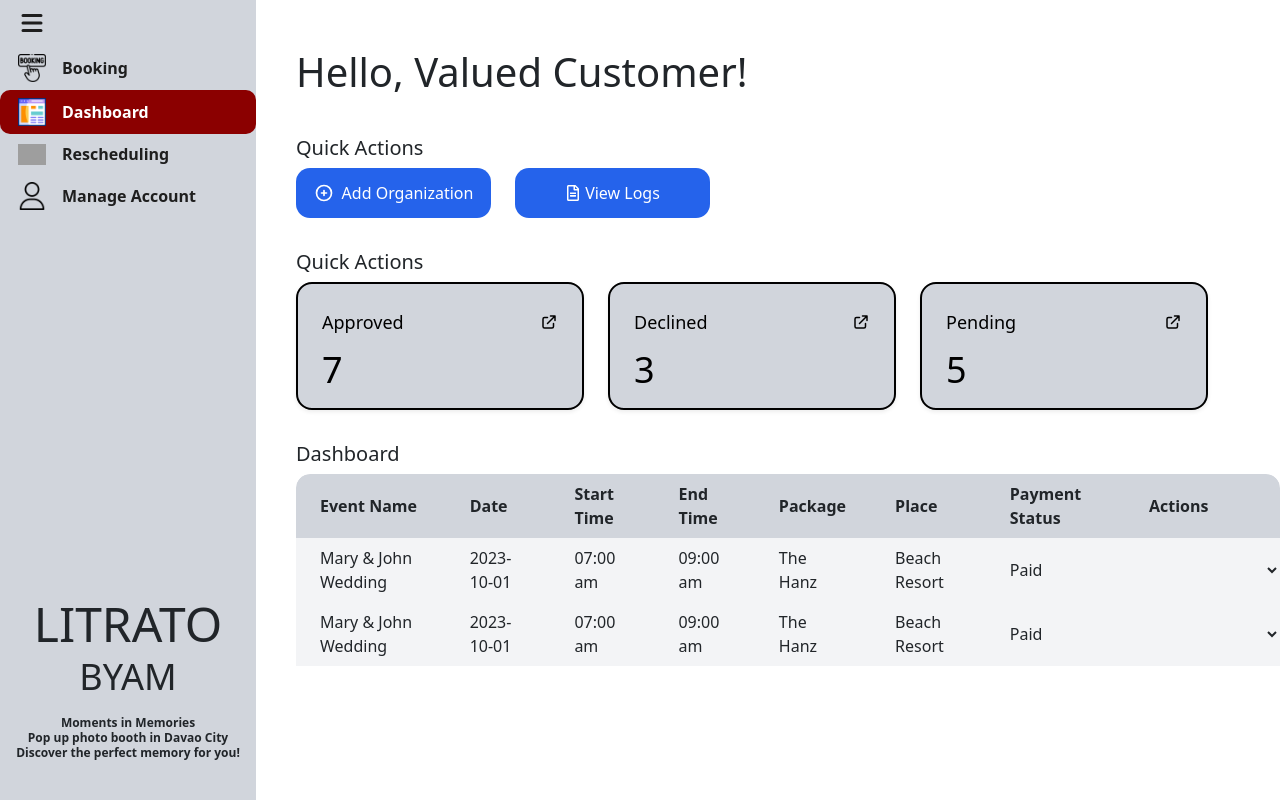
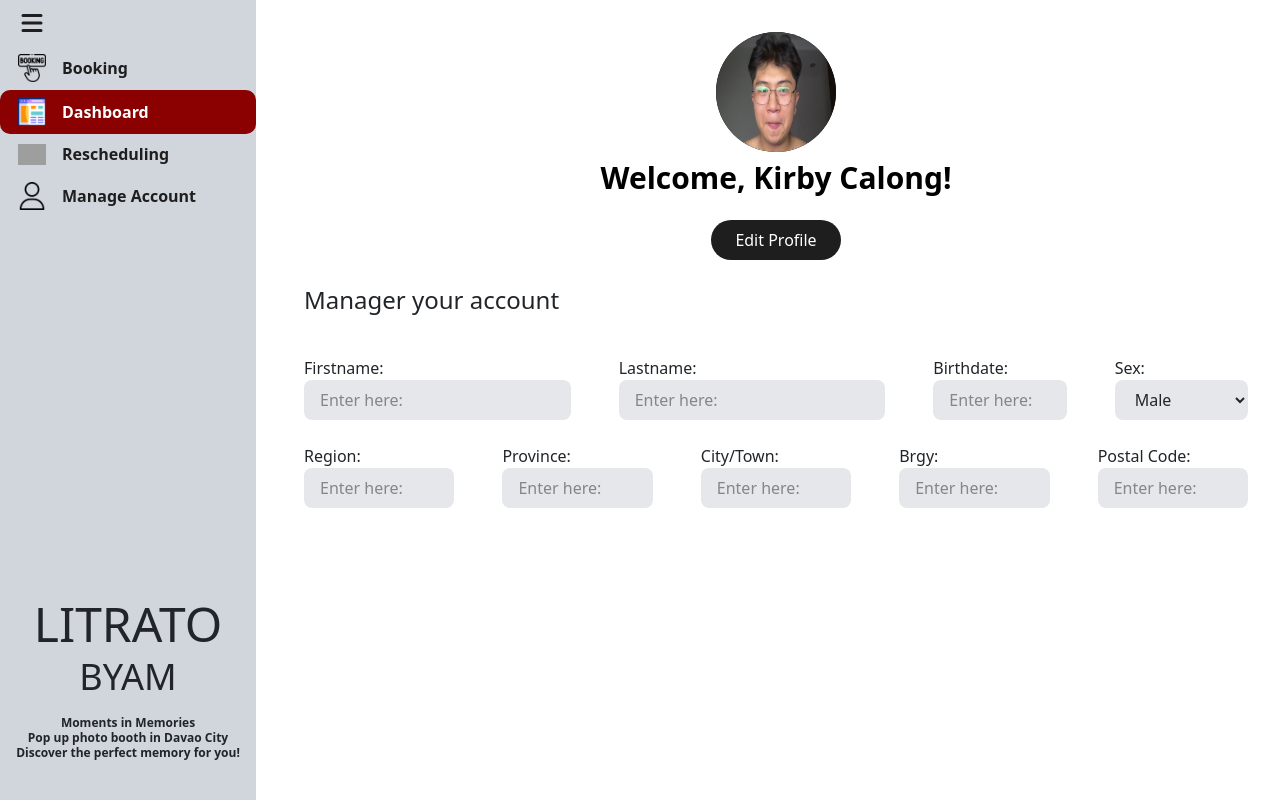
Before and after one commit to kyloren01/LitratoByAM-main, a Next.js app: page /customer in a window 1280 px wide. Built offline with nearby package versions, Linux system fonts and the light colour scheme; grey boxes are pictures that could not be loaded; a web font is replaced by a local one.

Commit message:
First commit

```diff
--- a/Litratocomponents/sidebar.tsx
+++ b/Litratocomponents/sidebar.tsx
@@ -91,7 +91,7 @@ export default function LitratoSidebar() {
       {/* Branding Section */}
       <div className="mt-auto py-4 flex justify-center items-center transition-all duration-500 ease-in-out">
         {isOpen ? (
-          <div className="flex flex-col text-center font-didone leading-tight transition-opacity duration-500 ease-in-out opacity-100">
+          <div className="flex flex-col text-center font-serif leading-tight transition-opacity duration-500 ease-in-out opacity-100">
             <div className="text-[48px]">
               LITRATO
               <br />
--- /dev/null
+++ b/src/app/customer/accountmanager/page.tsx
@@ -0,0 +1,4 @@
+"Use client";
+export default function AccountManagerPage() {
+  return <div></div>;
+}
--- a/src/app/customer/page.tsx
+++ b/src/app/customer/page.tsx
@@ -1,145 +1,103 @@
 "use client";
 import Image from "next/image";
-import { HiOutlineExternalLink, HiOutlinePlusCircle } from "react-icons/hi";
-import { FaRegFileAlt } from "react-icons/fa";
-import LitratoSidebar from "../../../Litratocomponents/sidebar";
-import PromoCard from "../../../Litratocomponents/Service_Card";
-import Calendar from "../../../Litratocomponents/LitratoCalendar";
-import Timepicker from "../../../Litratocomponents/Timepicker";
-import { Card, CardHeader, CardContent } from "@/components/ui/card";
-import { Button } from "@/components/ui/button";
 export default function DashboardPage() {
-  const Carddetails = [
-    { name: "Approved", content: "7" },
-    { name: "Declined", content: "3" },
-    { name: "Pending", content: "5" },
-  ];
-  const QuickActions = [
-    {
-      name: "Add Organization",
-      icon: <HiOutlinePlusCircle className="text-xl mr-2" />,
-    },
-    { name: "View Logs", icon: <FaRegFileAlt className="mr-1" /> },
-  ];
-  const tabletitles = [
-    "Event Name",
-    "Date",
-    "Start Time",
-    "End Time",
-    "Package",
-    "Place",
-    "Payment Status",
-    "Actions",
-  ];
-  const tabledata = [
-    {
-      name: "Mary & John Wedding",
-      date: "2023-10-01",
-      startTime: "07:00 am",
-      endTime: "09:00 am",
-      package: "The Hanz",
-      place: "Beach Resort",
-      paymentStatus: "Paid",
-    },
-    {
-      name: "Mary & John Wedding",
-      date: "2023-10-01",
-      startTime: "07:00 am",
-      endTime: "09:00 am",
-      package: "The Hanz",
-      place: "Beach Resort",
-      paymentStatus: "Paid",
-    },
-  ];
+  const formtitles = ["First Name:", "Last Name:"];
   return (
-    <div className="flex flex-row gap-6 h-screen">
-      <div></div>
-      {/* Dashboad Section */}
-      <div>
-        <div className="flex flex-col gap-8 mt-12">
-          <h1>Hello, Valued Customer!</h1>
-          <div className="flex flex-col">
-            <h5>Quick Actions</h5>
-            <div className="flex flex-row gap-6">
-              {QuickActions.map((action, i) => (
-                <div
-                  key={i}
-                  className="bg-[#2563EB] w-full sm:w-[195px]  text-center justify-center items-center rounded-xl h-[50px] text-base"
-                >
-                  <div className="flex flex-row justify-center items-center text-white mt-[13px]">
-                    {" "}
-                    {action.icon}
-                    {action.name}
-                  </div>
-                </div>
-              ))}
-            </div>
+    <div className="h-screen p-4">
+      <div className="flex flex-col p-2 justify-center gap-4">
+        <div className="flex flex-col justify-center gap-2 items-center">
+          <div className="flex bg-black h-30 w-30 rounded-full relative">
+            <Image
+              src={"/Images/hanz.png"}
+              alt="profile pic"
+              fill
+              className="rounded-full"
+            />
           </div>
-          <div className="flex flex-col">
-            <h5>Quick Actions</h5>
-            <div className="flex flex-row gap-6">
-              {Carddetails.map((card, i) => (
-                <Card
-                  key={i}
-                  className="h-32 w-72 border-black border-2 rounded-2xl bg-gray-300"
-                >
-                  <CardHeader className="flex flex-row items-center text-black text-lg font-medium justify-between">
-                    {card.name}
-                    <a href="">
-                      <HiOutlineExternalLink className="text-black" />
-                    </a>
-                  </CardHeader>
-                  <CardContent className="text-black text-4xl font-medium mt-[-10px]">
-                    {card.content}
-                  </CardContent>
-                </Card>
-              ))}
-            </div>
+          <p className="text-black text-center text-3xl font-semibold">
+            Welcome, Kirby Calong!
+          </p>
+          <div className="bg-litratoblack rounded-full py-2 px-4 text-white">
+            Edit Profile
           </div>
-          <div className="flex flex-col">
-            <h5>Dashboard</h5>
-            <div className="max-h-72 overflow-y-auto rounded-t-xl">
-              <table className="w-full overflow-hidden">
-                <thead>
-                  <tr className="font-serif bg-gray-300">
-                    {tabletitles.map((title, i) => (
-                      <th
-                        className={`px-4 py-2 text-left ${
-                          i === 0 ? "rounded-tl-xl" : ""
-                        } ${
-                          i === tabletitles.length - 1 ? "rounded-tr-xl" : ""
-                        }`}
-                        key={i}
-                      >
-                        {title}
-                      </th>
-                    ))}
-                  </tr>
-                </thead>
-                <tbody>
-                  {tabledata.map((data, i) => (
-                    <tr className="text-left bg-gray-100" key={i}>
-                      <td className="px-4 py-2 text-left">{data.name}</td>
-                      <td className="px-4 py-2 text-left">{data.date}</td>
-                      <td className="px-4 py-2 text-left">{data.startTime}</td>
-                      <td className="px-4 py-2 text-left">{data.endTime}</td>
-                      <td className="px-4 py-2 text-left">{data.package}</td>
-                      <td className="px-4 py-2 text-left">{data.place}</td>
-                      <td className="px-4 py-2 text-left">
-                        {data.paymentStatus}
-                      </td>
-                      <td>
-                        <select className="px-4 py-2">
-                          <option></option>
-                          <option>Reschedule</option>
-                          <option>Cancel</option>
-                        </select>
-                      </td>
-                    </tr>
-                  ))}
-                </tbody>
-              </table>
-            </div>
+        </div>
+
+        <p className="text-2xl">Manager your account</p>
+        <div className="flex flex-row gap-12">
+          <div className="flex flex-col w-[30%]">
+            <label>Firstname:</label>
+            <input
+              type="text"
+              placeholder="Enter here:"
+              className="w-full bg-gray-200 rounded-md px-3 py-2 text-sm focus:outline-none"
+            />
+          </div>
+          <div className="flex flex-col w-[30%]">
+            <label>Lastname:</label>
+            <input
+              type="text"
+              placeholder="Enter here:"
+              className="w-full bg-gray-200 rounded-md px-3 py-2 text-sm focus:outline-none"
+            />
+          </div>
+          <div className="flex flex-col w-[15%]">
+            <label>Birthdate:</label>
+            <input
+              type="text"
+              placeholder="Enter here:"
+              className="w-full bg-gray-200 rounded-md px-3 py-2 text-sm focus:outline-none"
+            />
+          </div>
+          <div className="flex flex-col w-[15%]">
+            <label>Sex:</label>
+            <select className="w-full bg-gray-200 rounded-md px-3 py-2 text-sm focus:outline-none">
+              <option>Male</option>
+              <option>Female</option>
+              <option>Prefer Not To Say</option>
+            </select>
+          </div>
+        </div>
+        <div className="flex flex-row gap-12">
+          <div className="flex flex-col w-auto">
+            <label>Region:</label>
+            <input
+              type="text"
+              placeholder="Enter here:"
+              className="w-full bg-gray-200 rounded-md px-3 py-2 text-sm focus:outline-none"
+            />
+          </div>
+          <div className="flex flex-col w-auto">
+            <label>Province:</label>
+            <input
+              type="text"
+              placeholder="Enter here:"
+              className="w-full bg-gray-200 rounded-md px-3 py-2 text-sm focus:outline-none"
+            />
+          </div>
+          <div className="flex flex-col w-auto">
+            <label>City/Town:</label>
+            <input
+              type="text"
+              placeholder="Enter here:"
+              className="w-full bg-gray-200 rounded-md px-3 py-2 text-sm focus:outline-none"
+            />
+          </div>
+          <div className="flex flex-col w-auto">
+            <label>Brgy:</label>
+            <input
+              type="text"
+              placeholder="Enter here:"
+              className="w-full bg-gray-200 rounded-md px-3 py-2 text-sm focus:outline-none"
+            />
+          </div>
+
+          <div className="flex flex-col w-auto">
+            <label>Postal Code:</label>
+            <input
+              type="text"
+              placeholder="Enter here:"
+              className="w-full bg-gray-200 rounded-md px-3 py-2 text-sm focus:outline-none"
+            />
           </div>
         </div>
       </div>
--- a/src/app/registration/page.tsx
+++ b/src/app/registration/page.tsx
@@ -5,7 +5,6 @@ import LitratoFooter from "../../../Litratocomponents/Footer";
 import { useState } from "react";
 import { useRouter } from "next/navigation";
 import { set } from "zod";
-
 
 export default function RegistrationPage() {
   const router = useRouter();
@@ -18,7 +17,7 @@ export default function RegistrationPage() {
     password: "",
     confirmPassword: "",
     address: "",
-    contact: ""
+    contact: "",
   });
 
   const [error, setError] = useState<string | null>(null);
@@ -53,8 +52,8 @@ export default function RegistrationPage() {
           birthdate: form.birthdate,
           sex: form.sex,
           address: form.address,
-          contact: form.contact
-        })
+          contact: form.contact,
+        }),
       });
       const data = await res.json();
       if (res.ok) {
@@ -215,7 +214,7 @@ export default function RegistrationPage() {
           </div>
           <button
             type="submit"
-            className="bg-litratoblack text-white px-4 py-2 w-28 text-center rounded-lg font-bold"
+            className="bg-litratoblack text-white px-4 py-2 w-28 text-center rounded font-bold"
           >
             Register
           </button>
```
Also changed, not shown: 1 other file (tests, documents, lock files or other folders).
